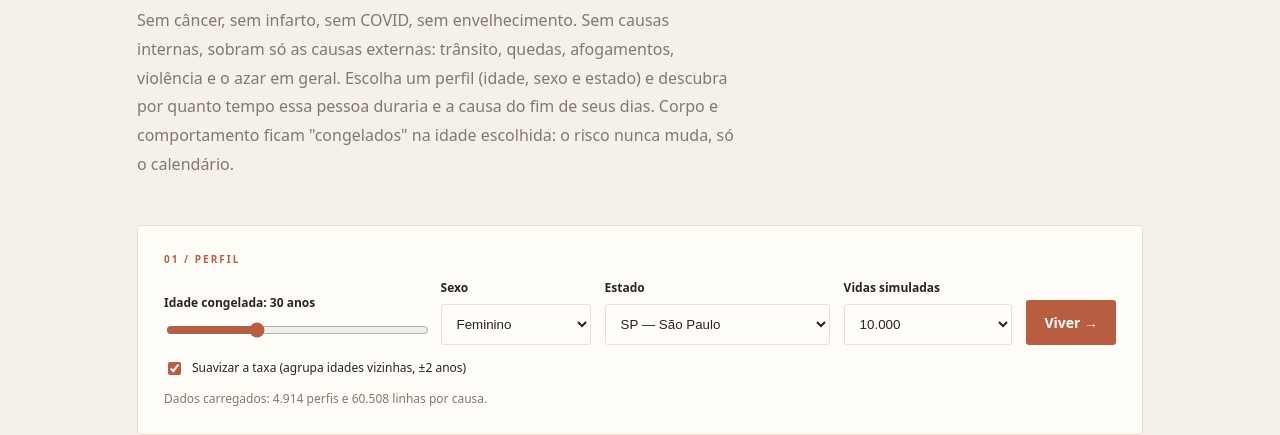
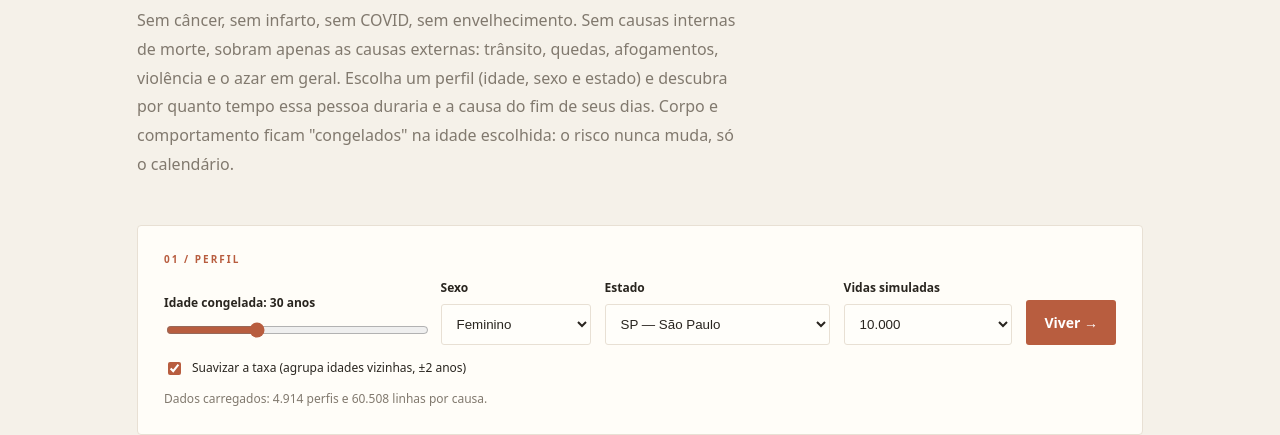
Before and after one commit to ferdesmello/vida-longa, a plain HTML site: page index.html in a window 1280 px wide. Shown: the part 377-812 px from the top of the page. Drawn offline with Linux system fonts and the light colour scheme.

Commit message:
Atualizar o index.html

```diff
--- a/index.html
+++ b/index.html
@@ -106,7 +106,7 @@ footer a,details a{color:var(--rust)}
 <section class="hero">
   <p class="eyebrow">UM EXPERIMENTO MENTAL COM DADOS DE MORTALIDADE</p>
   <h1>E se não morrêssemos mais<br><em>de doença alguma?</em></h1>
-  <p>Sem câncer, sem infarto, sem COVID, sem envelhecimento. Sem causas internas, sobram só as causas externas: trânsito, quedas, afogamentos, violência e o azar em geral. Escolha um perfil (idade, sexo e estado) e descubra por quanto tempo essa pessoa duraria e a causa do fim de seus dias. Corpo e comportamento ficam "congelados" na idade escolhida: o risco nunca muda, só o calendário.</p>
+  <p>Sem câncer, sem infarto, sem COVID, sem envelhecimento. Sem causas internas de morte, sobram apenas as causas externas: trânsito, quedas, afogamentos, violência e o azar em geral. Escolha um perfil (idade, sexo e estado) e descubra por quanto tempo essa pessoa duraria e a causa do fim de seus dias. Corpo e comportamento ficam "congelados" na idade escolhida: o risco nunca muda, só o calendário.</p>
 </section>
 
 <section class="panel">
```
